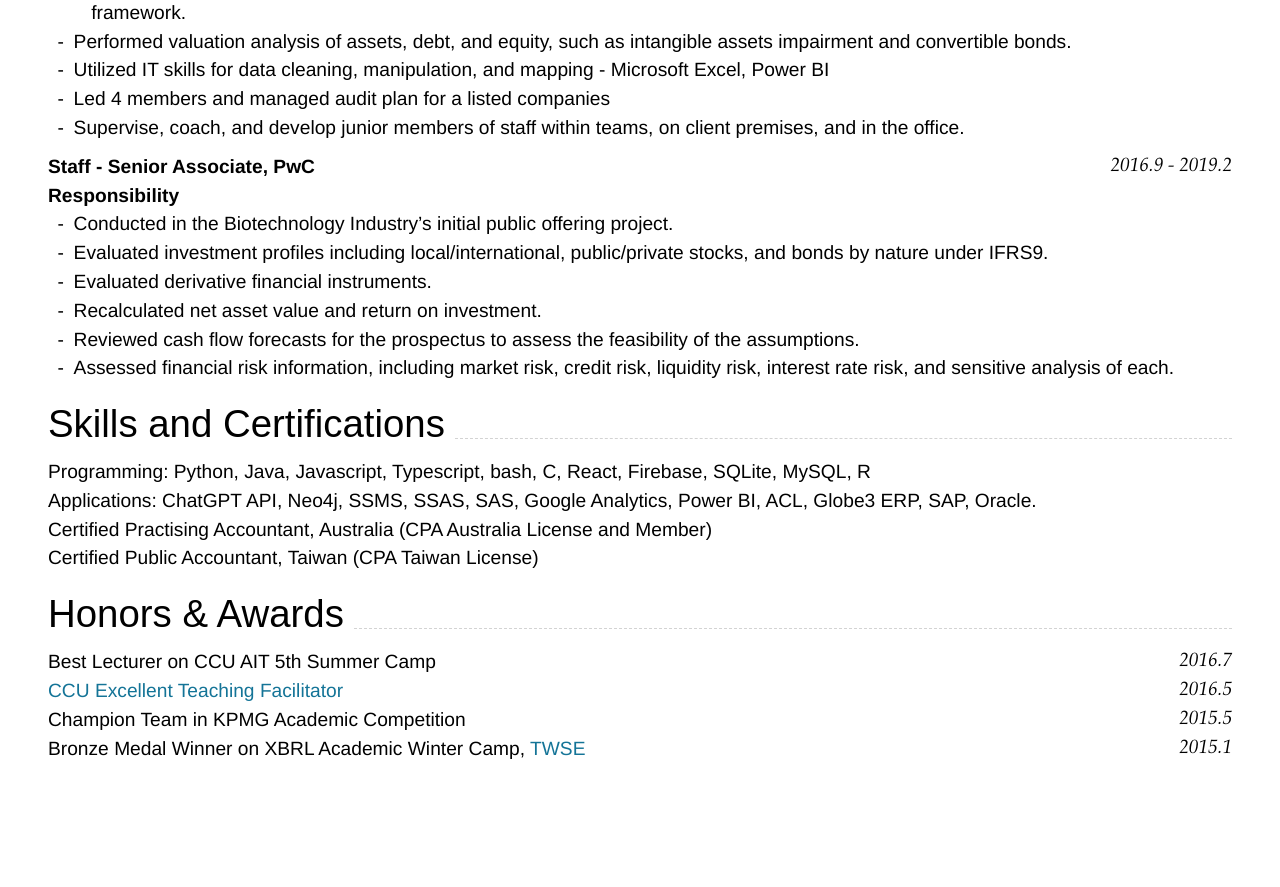
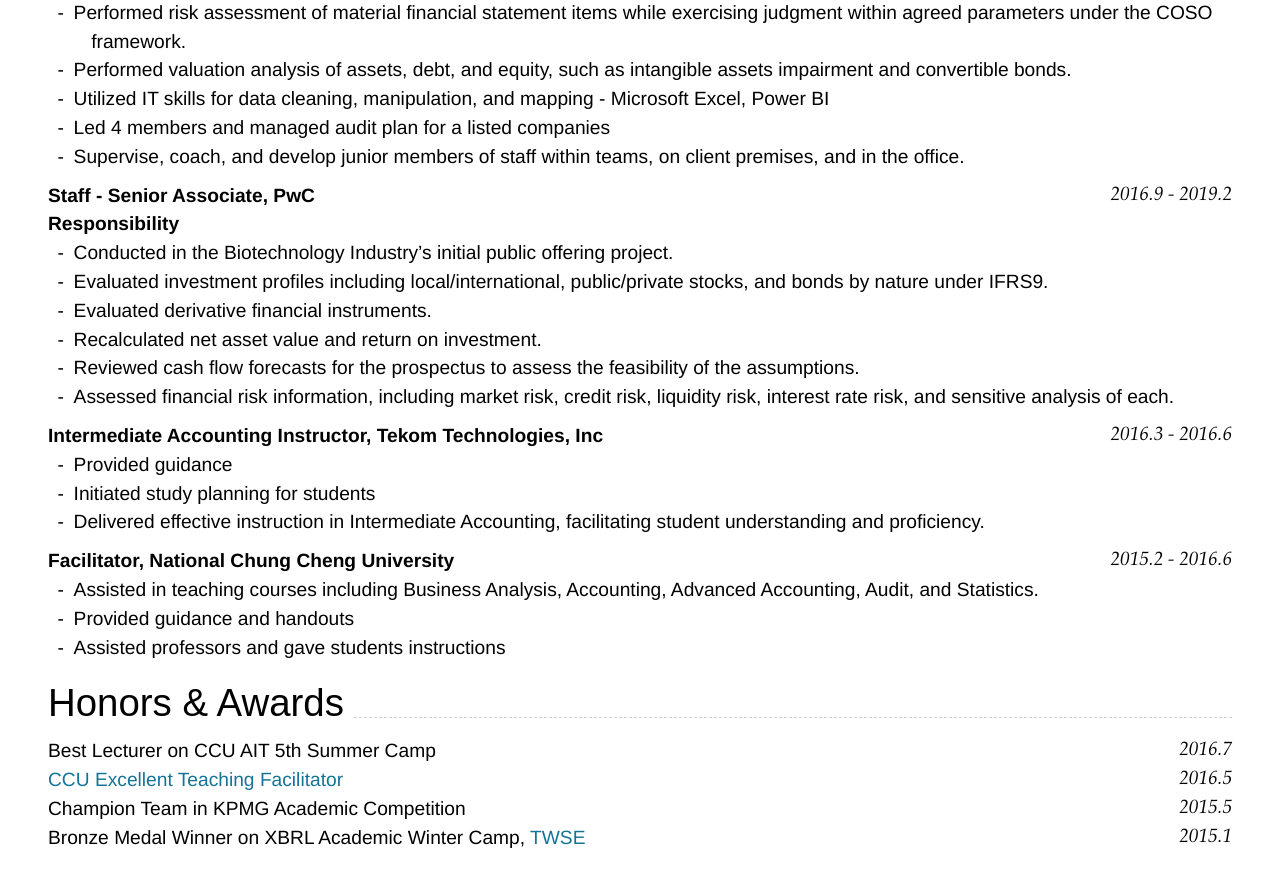
Before and after one commit to HUIXIN-TW/Resume, a Jekyll site: the page built from index.md, in a window 1280 px wide and 900 px high, scrolled down 3639 px. Shown: the top 887 px of the window. Built offline with Jekyll 4.4.1, drawn with Linux system fonts in a browser that asks for light colours; nearby versions of some CDN libraries; before the commit the page ends 4450 px from its top, so only the background shows below that; some of the changed text lies outside the part shown.

Commit message:
fix format

```diff
--- a/index.md
+++ b/index.md
@@ -355,14 +357,15 @@ Australia
 - Reviewed cash flow forecasts for the prospectus to assess the feasibility of the assumptions.
 - Assessed financial risk information, including market risk, credit risk, liquidity risk, interest rate risk, and sensitive analysis of each.
 
-## Skills and Certifications
-Programming: Python, Java, Javascript, Typescript, bash, C, React, Firebase, SQLite, MySQL, R
+### **Intermediate Accounting Instructor, Tekom Technologies, Inc** `2016.3 - 2016.6`
+- Provided guidance
+- Initiated study planning for students
+- Delivered effective instruction in Intermediate Accounting, facilitating student understanding and proficiency.
 
-Applications: ChatGPT API, Neo4j, SSMS, SSAS, SAS, Google Analytics, Power BI, ACL, Globe3 ERP, SAP, Oracle.
-
-Certified Practising Accountant, Australia (CPA Australia License and Member)
-
-Certified Public Accountant, Taiwan (CPA Taiwan License)
+### **Facilitator, National Chung Cheng University** `2015.2 - 2016.6`
+- Assisted in teaching courses including Business Analysis, Accounting, Advanced Accounting, Audit, and Statistics.
+- Provided guidance and handouts
+- Assisted professors and gave students instructions
 
 ## Honors & Awards
 
```
Also changed, not shown: other parts of index.md (+2 -0 lines).
